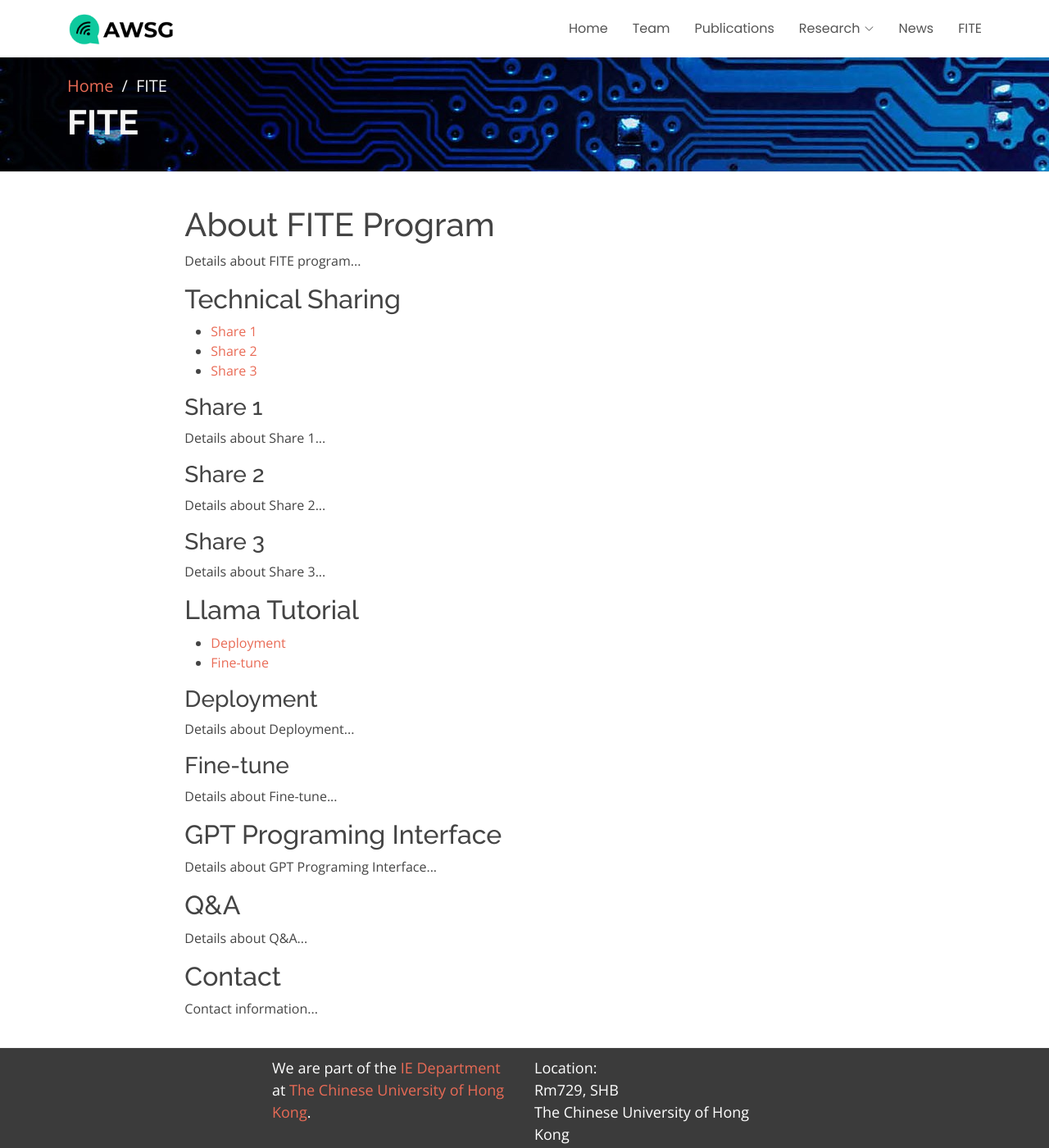
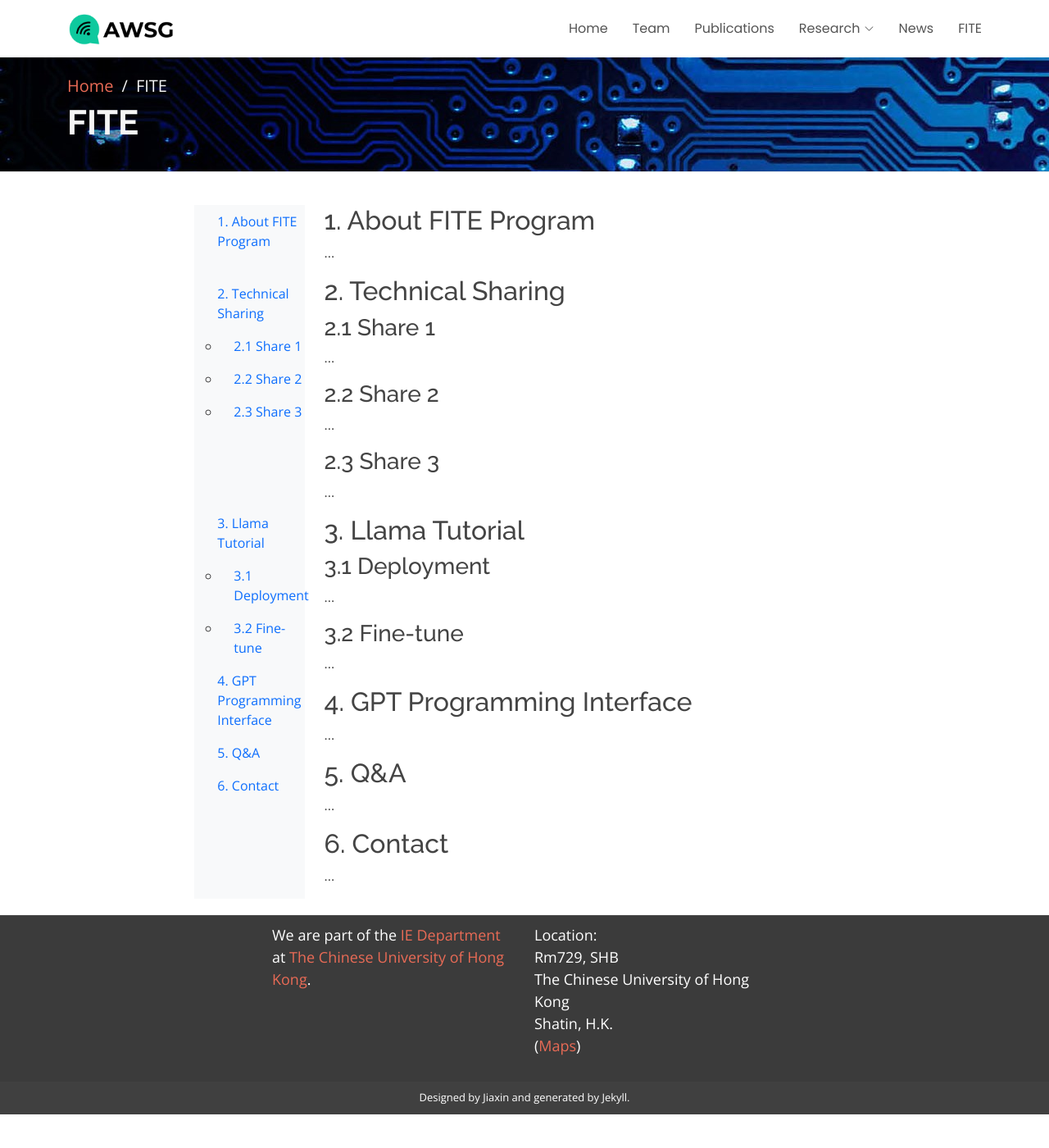
Before and after one commit to HarminChee/AWSG-FITE-Web, a Jekyll site: the page built from _pages/fite.html, in a window 1280 px wide and 1400 px high. Shown: the whole window at 82% size. Built offline with Jekyll 4.4.1, drawn with Linux system fonts in a browser that asks for light colours; nearby versions of some CDN libraries.

Commit message:
Update fite.html

```diff
--- a/_pages/fite.html
+++ b/_pages/fite.html
@@ -1,45 +1,90 @@
 ---
 layout: default
 title: FITE
-permalink: /fite.html
 ---
 
-<h1>About FITE Program</h1>
-<p>Details about FITE program...</p>
+<div class="container-fluid">
+  <div class="row">
+    <nav id="sidebar" class="col-md-3 col-lg-2 d-md-block bg-light sidebar">
+      <div class="position-sticky">
+        <ul class="nav flex-column">
+          <li class="nav-item">
+            <a class="nav-link active" href="#about-fite-program">1. About FITE Program</a>
+          </li>
+          <li class="nav-item">
+            <a class="nav-link" href="#technical-sharing">2. Technical Sharing</a>
+            <ul>
+              <li><a class="nav-link" href="#share-1">2.1 Share 1</a></li>
+              <li><a class="nav-link" href="#share-2">2.2 Share 2</a></li>
+              <li><a class="nav-link" href="#share-3">2.3 Share 3</a></li>
+            </ul>
+          </li>
+          <li class="nav-item">
+            <a class="nav-link" href="#llama-tutorial">3. Llama Tutorial</a>
+            <ul>
+              <li><a class="nav-link" href="#deployment">3.1 Deployment</a></li>
+              <li><a class="nav-link" href="#fine-tune">3.2 Fine-tune</a></li>
+            </ul>
+          </li>
+          <li class="nav-item">
+            <a class="nav-link" href="#gpt-programming-interface">4. GPT Programming Interface</a></li>
+          <li class="nav-item">
+            <a class="nav-link" href="#qa">5. Q&A</a></li>
+          <li class="nav-item">
+            <a class="nav-link" href="#contact">6. Contact</a></li>
+        </ul>
+      </div>
+    </nav>
 
-<h2>Technical Sharing</h2>
-<ul>
-  <li><a href="#share1">Share 1</a></li>
-  <li><a href="#share2">Share 2</a></li>
-  <li><a href="#share3">Share 3</a></li>
-</ul>
+    <main class="col-md-9 ms-sm-auto col-lg-10 px-md-4">
+      <div id="about-fite-program">
+        <h2>1. About FITE Program</h2>
+        <p>...</p>
+      </div>
+      <div id="technical-sharing">
+        <h2>2. Technical Sharing</h2>
+        <div id="share-1">
+          <h3>2.1 Share 1</h3>
+          <p>...</p>
+        </div>
+        <div id="share-2">
+          <h3>2.2 Share 2</h3>
+          <p>...</p>
+        </div>
+        <div id="share-3">
+          <h3>2.3 Share 3</h3>
+          <p>...</p>
+        </div>
+      </div>
+      <div id="llama-tutorial">
+        <h2>3. Llama Tutorial</h2>
+        <div id="deployment">
+          <h3>3.1 Deployment</h3>
+          <p>...</p>
+        </div>
+        <div id="fine-tune">
+          <h3>3.2 Fine-tune</h3>
+          <p>...</p>
+        </div>
+      </div>
+      <div id="gpt-programming-interface">
+        <h2>4. GPT Programming Interface</h2>
+        <p>...</p>
+      </div>
+      <div id="qa">
+        <h2>5. Q&A</h2>
+        <p>...</p>
+      </div>
+      <div id="contact">
+        <h2>6. Contact</h2>
+        <p>...</p>
+      </div>
+    </main>
+  </div>
+</div>
 
-<h3 id="share1">Share 1</h3>
-<p>Details about Share 1...</p>
-
-<h3 id="share2">Share 2</h3>
-<p>Details about Share 2...</p>
-
-<h3 id="share3">Share 3</h3>
-<p>Details about Share 3...</p>
-
-<h2>Llama Tutorial</h2>
-<ul>
-  <li><a href="#deployment">Deployment</a></li>
-  <li><a href="#fine-tune">Fine-tune</a></li>
-</ul>
-
-<h3 id="deployment">Deployment</h3>
-<p>Details about Deployment...</p>
-
-<h3 id="fine-tune">Fine-tune</h3>
-<p>Details about Fine-tune...</p>
-
-<h2>GPT Programing Interface</h2>
-<p>Details about GPT Programing Interface...</p>
-
-<h2>Q&A</h2>
-<p>Details about Q&A...</p>
-
-<h2>Contact</h2>
-<p>Contact information...</p>
+<style>
+  #sidebar ul ul {
+    padding-left: 20px;
+  }
+</style>
```
